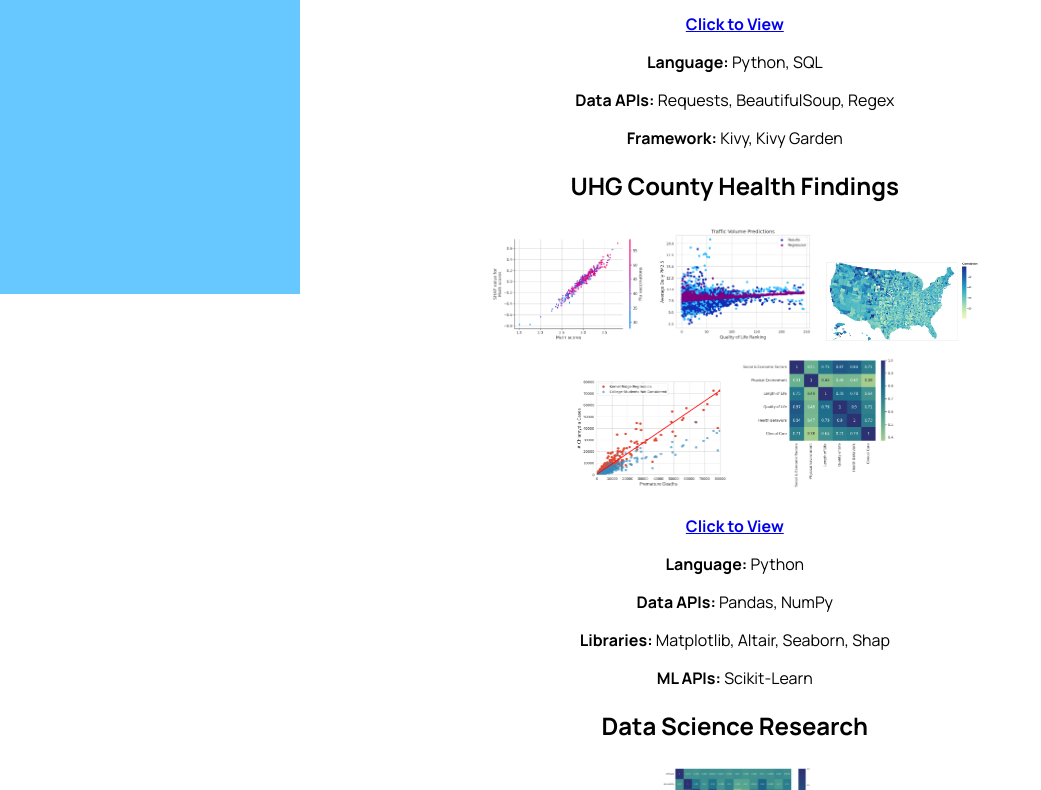
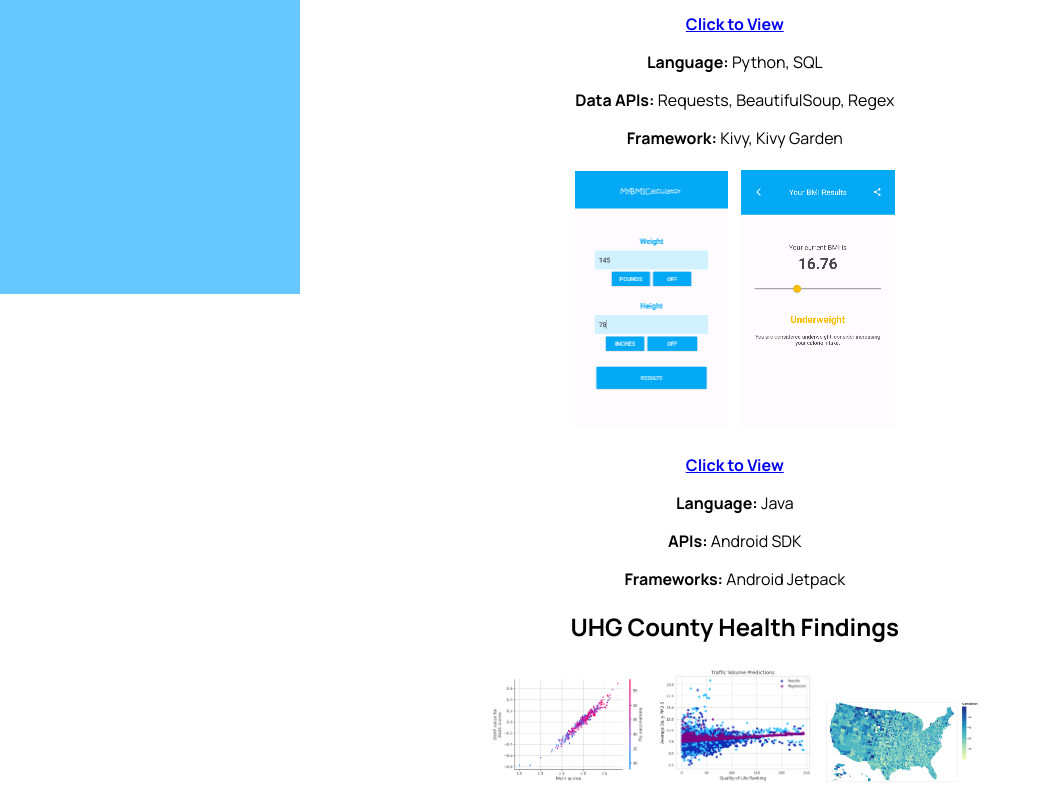
Before and after one commit to mmartin46/Portfolio, a plain HTML site: page index.html in a window 1280 px wide. Shown: the part 506-1296 px from the top of the page, without its empty margins (0-1041 px from the left). Drawn offline with Linux system fonts and the light colour scheme.

Commit message:
adding project content

```diff
--- a/index.html
+++ b/index.html
@@ -64,6 +64,8 @@
                     </p>
                 </p> -->
                 <div id="proj_content" class="center">
+
+                    <!-- Apps -->
                     <h2>Shannon Health App</h2>
                     <div id="shannon_content">
                         <img id="shannon_0" src="projects/shannon/cartscreen.png"/>
@@ -80,6 +82,21 @@
                         <p><strong>Framework:</strong> Kivy, Kivy Garden</p>
                     </p>
 
+                    <div id="bmi_content" class="center">
+                        <img id="bmi_0" src="projects/bmi_calc/bmi_0.png"/>
+                        <img id="bmi_1" src="projects/bmi_calc/bmi_1.png"/>
+                    </div>
+                    <p>
+                        <!-- content here -->
+                        <a href="https://github.com/mmartin46/Taco_Platformer">
+                            <p><strong>Click to View</strong></p>
+                        </a>
+                        <p><strong>Language:</strong> Java</p>
+                        <p><strong>APIs:</strong> Android SDK</p>
+                        <p><strong>Frameworks:</strong> Android Jetpack</p>
+                    </p>
+
+                    <!-- Data Science Projects -->
                     <h2>UHG County Health Findings</h2>
                     <div id="uhg_content" class="center">
                         <img id="county_0" src="projects/county_health/county_0.png"/>
@@ -116,6 +133,7 @@
                             <p><strong>ML APIs:</strong> Scikit-Learn</p>
                     </p>
 
+                    <!-- Games -->
                     <h2>TacoPlatformer</h2>
                     <div id="plat_content" class="center">
                         <img id="plat_0" src="projects/taco_platformer/plat_0.png"/>
@@ -131,7 +149,6 @@
                         <p><strong>APIs:</strong> SDL2</p>
                     </p>
 
-
                     <h2>BalloonJump</h2>
                     <div id="balljmp_content" class="center">
                         <img id="ball_0" src="projects/balloon_jump/balloon_0.png"/>
@@ -145,8 +162,6 @@
                         <p><strong>Language:</strong> C++</p>
                         <p><strong>APIs:</strong> SFML</p>
                     </p>
-
-
 
                     <h2>TacoRPG</h2>
                     <div id="rpg_content" src="" class="center">
```
Also changed, not shown: projects/bmi_calc/bmi_0.png (added), projects/bmi_calc/bmi_1.png (added).
